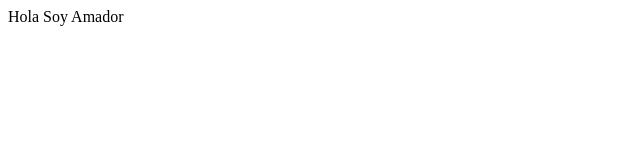
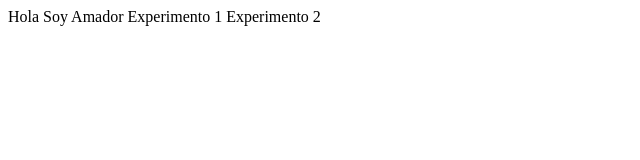
Before and after one commit to aperafand/aperafand, a plain HTML site: page index.html in a window 1280 px wide. Shown: the whole page, without its empty margins (0-640 px from the left). Drawn offline with Linux system fonts and the light colour scheme.

Commit message:
Experimento

```diff
--- a/index.html
+++ b/index.html
@@ -5,5 +5,9 @@
 </head>
 <body>
 <p1>Hola Soy Amador</p1>
+
+<p1>Experimento 1 </p1>
+
+<p1>Experimento 2 </p1>
 </body>
 </html>
```
